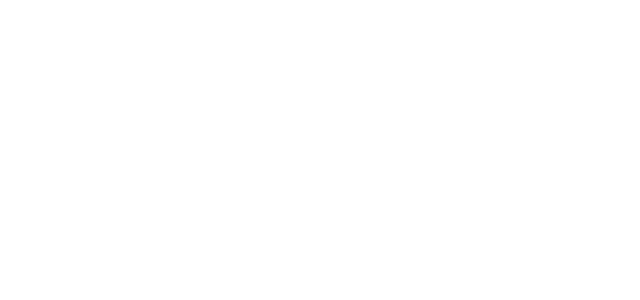
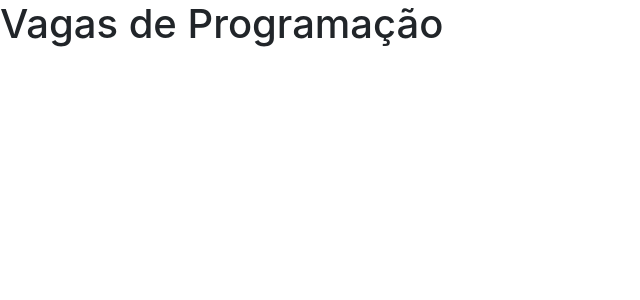
Before and after one commit to carlsonsantana/vagas-programacao, a React (Create React App) app: page / in a window 1280 px wide. Shown: the top 300 px of the page, without its empty margins (0-640 px from the left). Built offline with nearby package versions, Linux system fonts and the light colour scheme.

Commit message:
Create the header of site

```diff
--- a/package.json
+++ b/package.json
@@ -7,6 +7,7 @@
     "@testing-library/jest-dom": "^4.2.4",
     "@testing-library/react": "^9.5.0",
     "@testing-library/user-event": "^7.2.1",
+    "bootstrap": "^4.5.0",
     "react": "^16.13.1",
     "react-dom": "^16.13.1",
     "react-scripts": "3.4.1"
--- a/src/App.jsx
+++ b/src/App.jsx
@@ -1,8 +1,12 @@
 import React from 'react';
+
+import PageHeader from './components/PageHeader';
 
 function App() {
   return (
-    <div></div>
+    <div>
+      <PageHeader />
+    </div>
   );
 }
 
--- /dev/null
+++ b/src/components/PageHeader/index.jsx
@@ -0,0 +1,9 @@
+import React from 'react';
+
+export default function PageHeader() {
+  return (
+    <header>
+      <h1>Vagas de Programação</h1>
+    </header>
+  );
+}
--- a/src/index.js
+++ b/src/index.js
@@ -3,6 +3,8 @@
 import './index.css';
 import App from './App.jsx';
 import * as serviceWorker from './serviceWorker';
+
+import 'bootstrap/dist/css/bootstrap.min.css';
 
 ReactDOM.render(
   <React.StrictMode>
```
Also changed, not shown: 1 other file (tests, documents, lock files or other folders).
